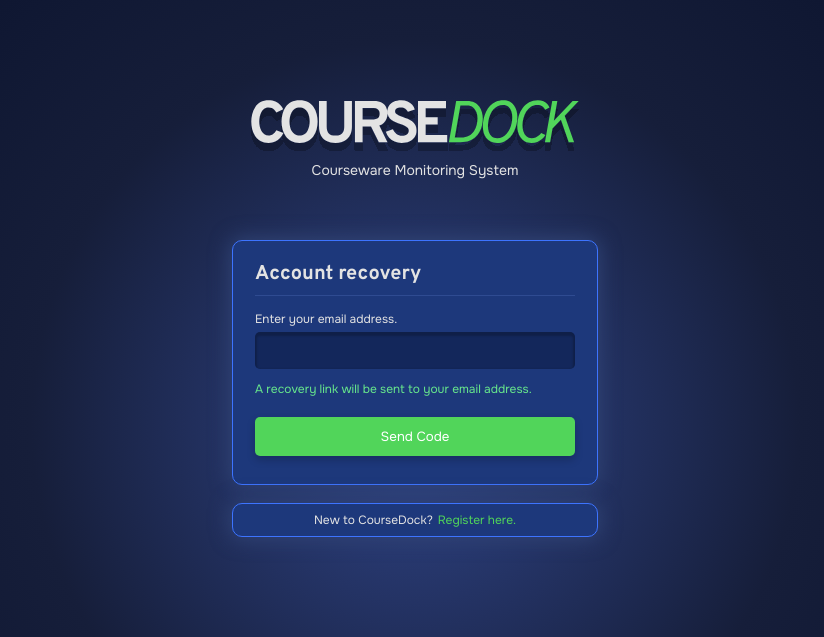
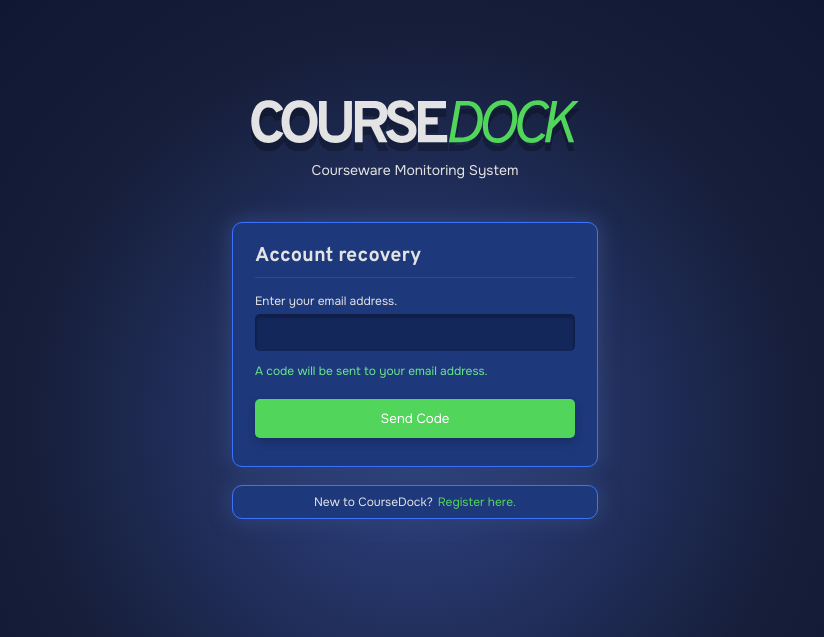
Before and after one commit to ychine/CMS, a PHP site: page /src/resetpass.php in a window 1280 px wide. Shown: the top 637 px of the page, without its empty margins (225-1049 px from the left). Run offline with PHP 8.4, Linux system fonts and the light colour scheme.

Commit message:
Minor changes
as in minor, sa subtext lang nagbago

```diff
--- a/src/resetpass.php
+++ b/src/resetpass.php
@@ -23,8 +23,6 @@
 
      <div class="container">
 
-
-         <br><br>
             <form>
                 <div class="signinbox">
                    <h3>Account recovery</h3>
@@ -35,7 +33,7 @@
                     <div class="tf">
                         <input type="text" id="emailrecover">
                     </div>
-                    <p class="subtext">A recovery link will be sent to your email address.</p>
+                    <p class="subtext">A code will be sent to your email address.</p>
 
                     <button class="btnlogin" onclick="">Send Code</button>
                     <br><br>
```
